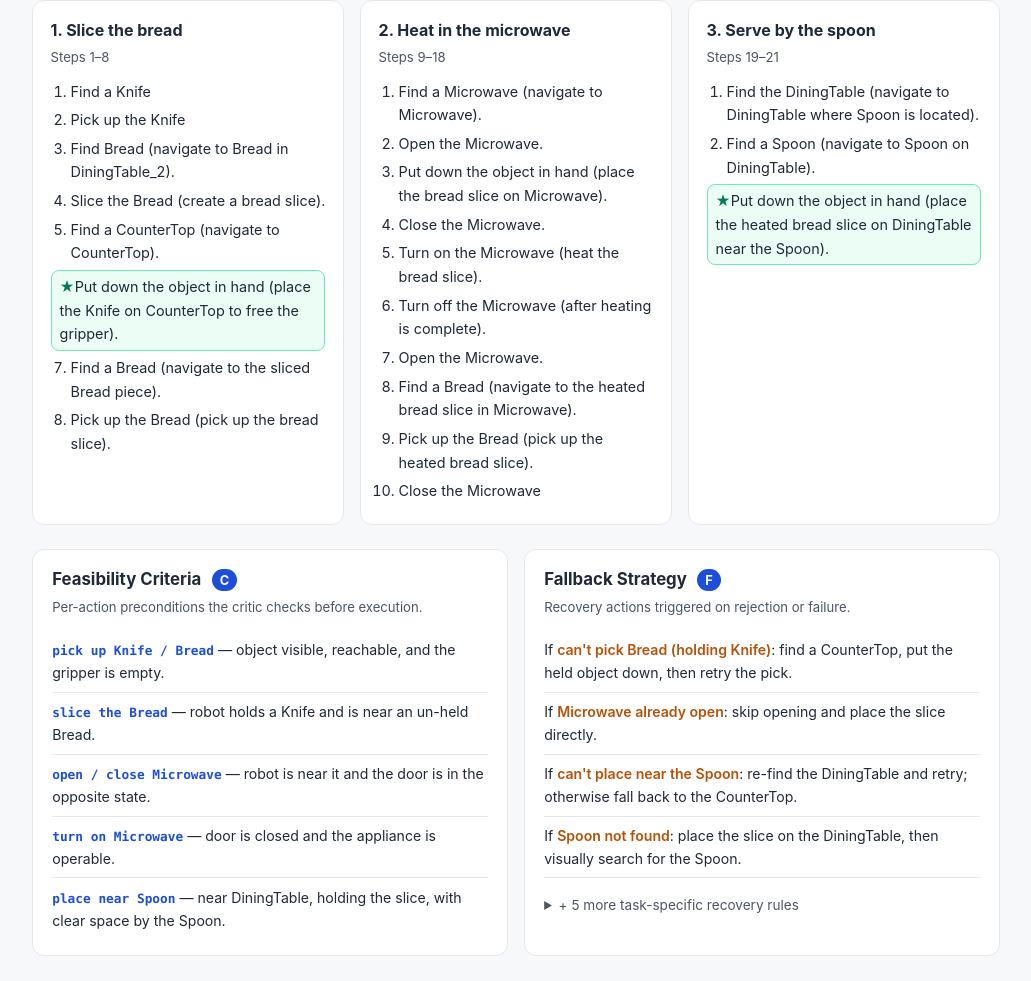
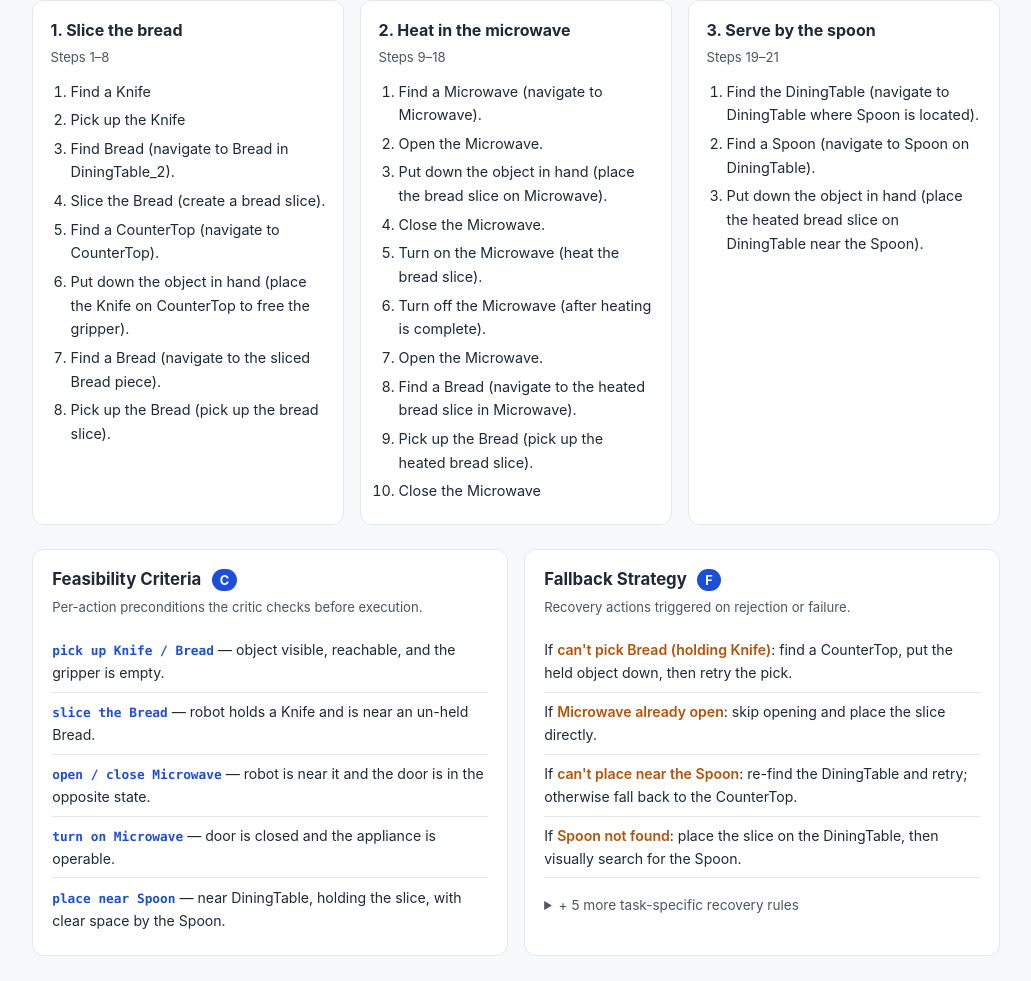
Before and after one commit to thuannguyen25032k/MemAdapter-project-page, a plain HTML site: page index.html in a window 1280 px wide. Shown: the part 7165-8146 px from the top of the page, without its empty margins (124-1155 px from the left). Drawn offline with Linux system fonts and the light colour scheme.

Commit message:
Update the example

```diff
--- a/index.html
+++ b/index.html
@@ -405,7 +405,7 @@ Instruction: "Heat a piece of apple and place it in the fridge"
                 <li>Find Bread (navigate to Bread in DiningTable_2).</li>
                 <li>Slice the Bread (create a bread slice).</li>
                 <li>Find a CounterTop (navigate to CounterTop).</li>
-                <li class="key">Put down the object in hand (place the Knife on CounterTop to free the gripper).</li>
+                <li>Put down the object in hand (place the Knife on CounterTop to free the gripper).</li>
                 <li>Find a Bread (navigate to the sliced Bread piece).</li>
                 <li>Pick up the Bread (pick up the bread slice).</li>
               </ol>
@@ -432,7 +432,7 @@ Instruction: "Heat a piece of apple and place it in the fridge"
               <ol class="step-list">
                 <li>Find the DiningTable (navigate to DiningTable where Spoon is located).</li>
                 <li>Find a Spoon (navigate to Spoon on DiningTable).</li>
-                <li class="key">Put down the object in hand (place the heated bread slice on DiningTable near the Spoon).</li>
+                <li>Put down the object in hand (place the heated bread slice on DiningTable near the Spoon).</li>
               </ol>
             </article>
           </div>
```
